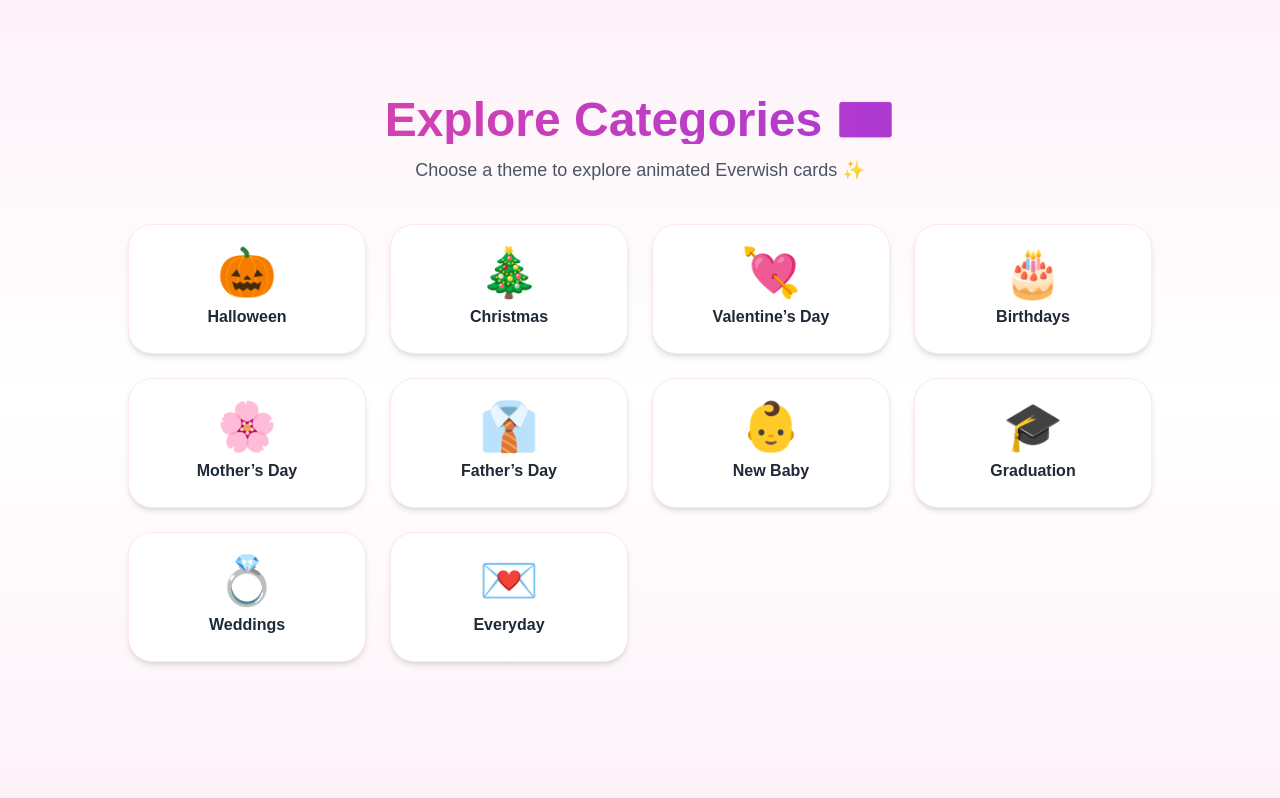
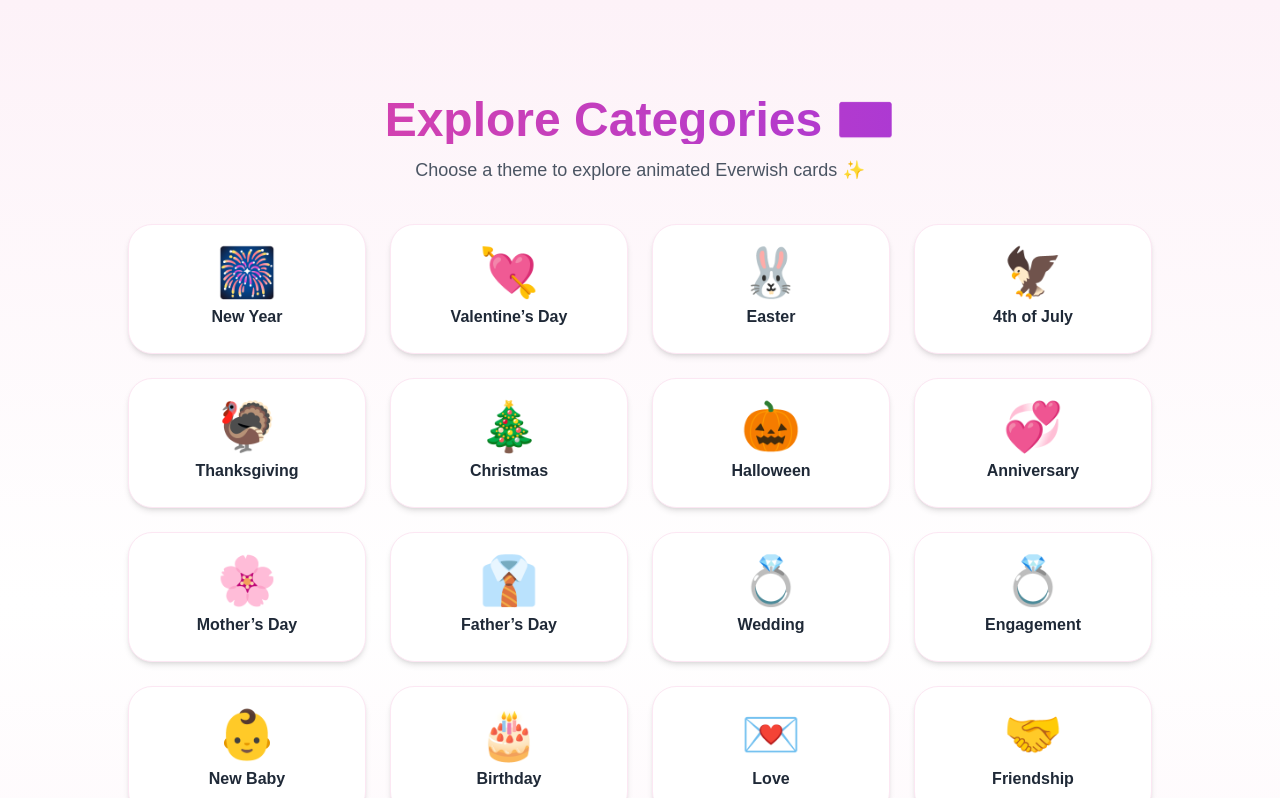
Before and after one commit to everwishhq-commits/EverWish, a Next.js app: page /categories in a window 1280 px wide. Shown: the top 798 px of the page. Built offline with nearby package versions, Linux system fonts and the light colour scheme.

Commit message:
Update page.js

```diff
--- a/app/categories/page.js
+++ b/app/categories/page.js
@@ -3,16 +3,37 @@ import Link from "next/link";
 
 export default function CategoriesPage() {
   const categories = [
+    // 🎉 Holidays
+    { slug: "newyear", emoji: "🎆", title: "New Year" },
+    { slug: "valentines", emoji: "💘", title: "Valentine’s Day" },
+    { slug: "easter", emoji: "🐰", title: "Easter" },
+    { slug: "july4th", emoji: "🦅", title: "4th of July" },
+    { slug: "thanksgiving", emoji: "🦃", title: "Thanksgiving" },
+    { slug: "christmas", emoji: "🎄", title: "Christmas" },
     { slug: "halloween", emoji: "🎃", title: "Halloween" },
-    { slug: "christmas", emoji: "🎄", title: "Christmas" },
-    { slug: "valentines", emoji: "💘", title: "Valentine’s Day" },
-    { slug: "birthday", emoji: "🎂", title: "Birthdays" },
-    { slug: "mothers-day", emoji: "🌸", title: "Mother’s Day" },
-    { slug: "fathers-day", emoji: "👔", title: "Father’s Day" },
-    { slug: "new-baby", emoji: "👶", title: "New Baby" },
+
+    // 💕 Love & Family
+    { slug: "anniversary", emoji: "💞", title: "Anniversary" },
+    { slug: "mothersday", emoji: "🌸", title: "Mother’s Day" },
+    { slug: "fathersday", emoji: "👔", title: "Father’s Day" },
+    { slug: "wedding", emoji: "💍", title: "Wedding" },
+    { slug: "engagement", emoji: "💍", title: "Engagement" },
+    { slug: "newbaby", emoji: "👶", title: "New Baby" },
+    { slug: "birthday", emoji: "🎂", title: "Birthday" },
+    { slug: "love", emoji: "💌", title: "Love" },
+    { slug: "friendship", emoji: "🤝", title: "Friendship" },
+
+    // 🌿 Sentiments
+    { slug: "condolences", emoji: "🕊️", title: "Condolences" },
+    { slug: "getwell", emoji: "🌻", title: "Get Well Soon" },
+    { slug: "thinkingofyou", emoji: "💭", title: "Thinking of You" },
+    { slug: "appreciationday", emoji: "🌟", title: "Appreciation Day" },
+
+    // 🐾 Fun & Everyday
+    { slug: "petsandanimals", emoji: "🐶", title: "Pets & Animals" },
     { slug: "graduation", emoji: "🎓", title: "Graduation" },
-    { slug: "wedding", emoji: "💍", title: "Weddings" },
-    { slug: "general", emoji: "💌", title: "Everyday" },
+    { slug: "promotion", emoji: "💼", title: "Promotion" },
+    { slug: "general", emoji: "✨", title: "Everyday" },
   ];
 
   return (
@@ -38,4 +59,4 @@ export default function CategoriesPage() {
       </div>
     </main>
   );
-              }
+}
```
